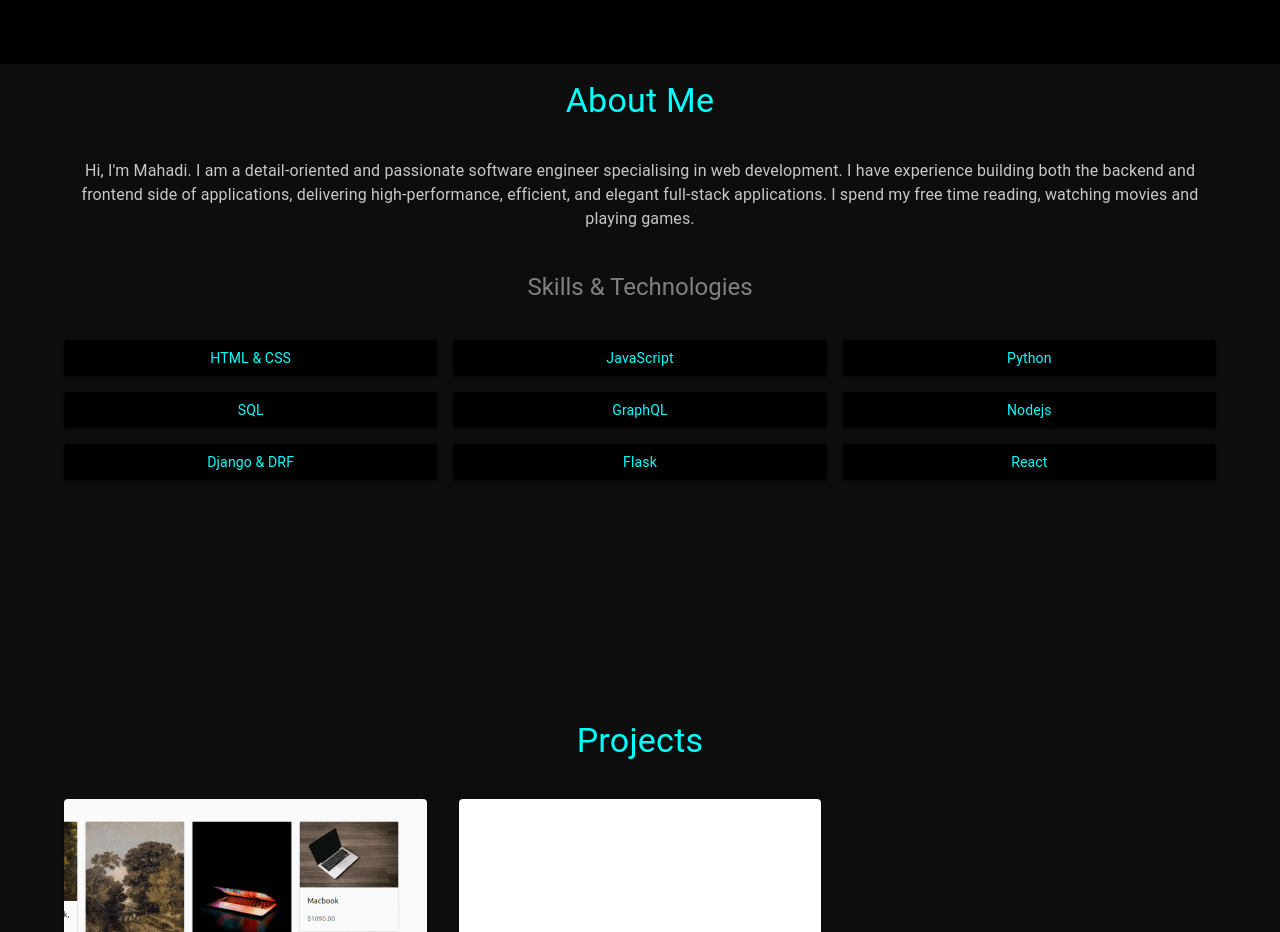
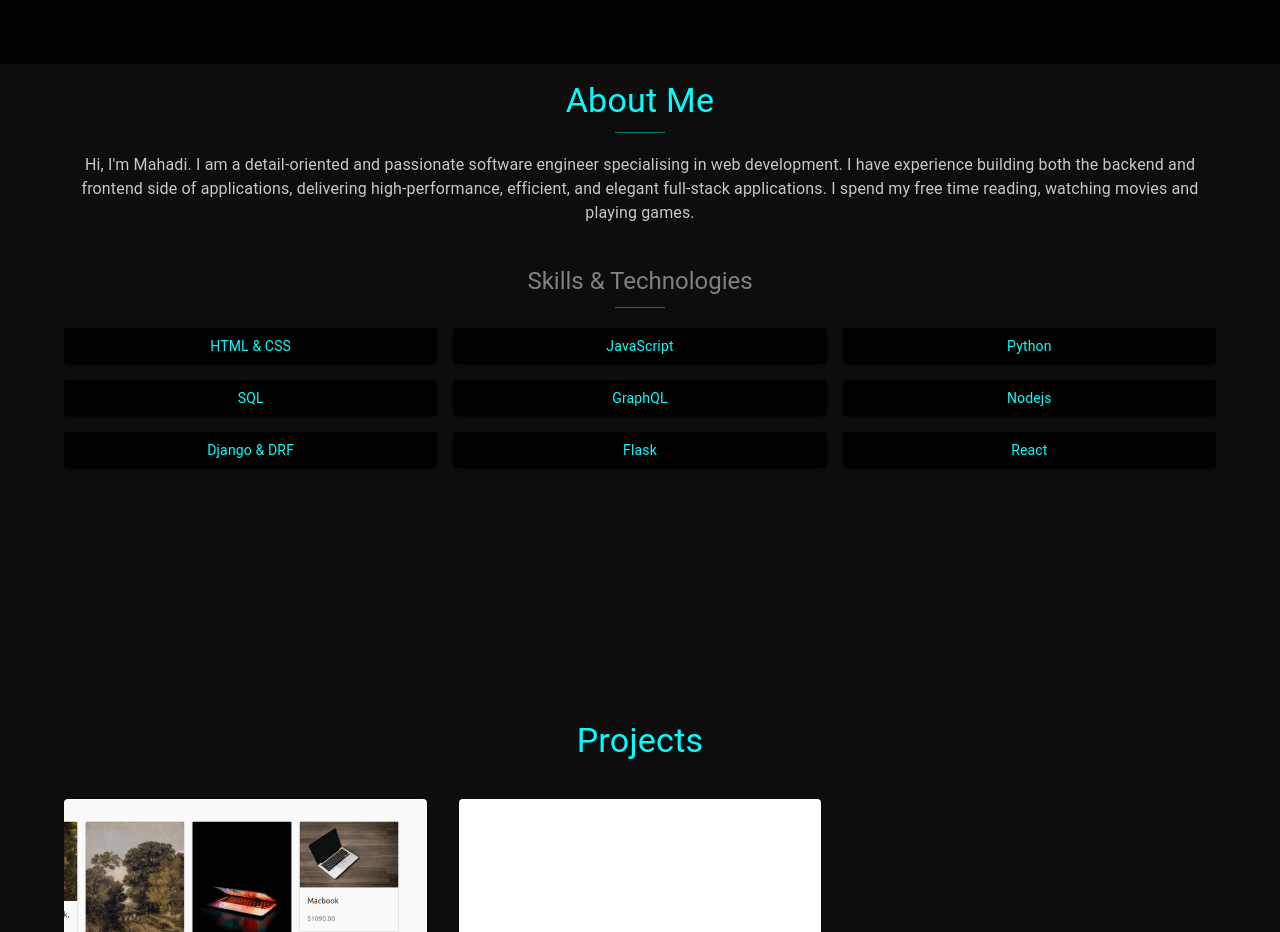
Before and after one commit to sheriifMahadi/Px7Ne, a React (Create React App) app: page / in a window 1280 px wide. Shown: the part 800-1732 px from the top of the page. Built offline with nearby package versions, Linux system fonts and the light colour scheme.

Commit message:
Update About.js

```diff
--- a/src/components/About.js
+++ b/src/components/About.js
@@ -27,7 +27,7 @@ const About = () => {
           <Container>
             <Typography variant="h4" align='center' color='cyan' >
               About Me
-              <hr style={{marginBottom: '20px', width: '50px', opacity: '0.5'}}/>
+              <hr className={classes.hr}/>
             </Typography>
             <Typography align='center' paddingBottom={5}>
                 Hi, I'm Mahadi. I am a detail-oriented and passionate software engineer
@@ -40,7 +40,7 @@ const About = () => {
             <Container>
               <Typography variant="h5" align='center' color='grey' >
                 Skills & Technologies
-                  <hr style={{marginBottom: '20px', width: '50px', opacity: '0.5', textAlign: 'left'}}/>
+                  <hr className={classes.hr}/>
               </Typography>
               <Typography variant="" align='left'>
               </Typography>
```
